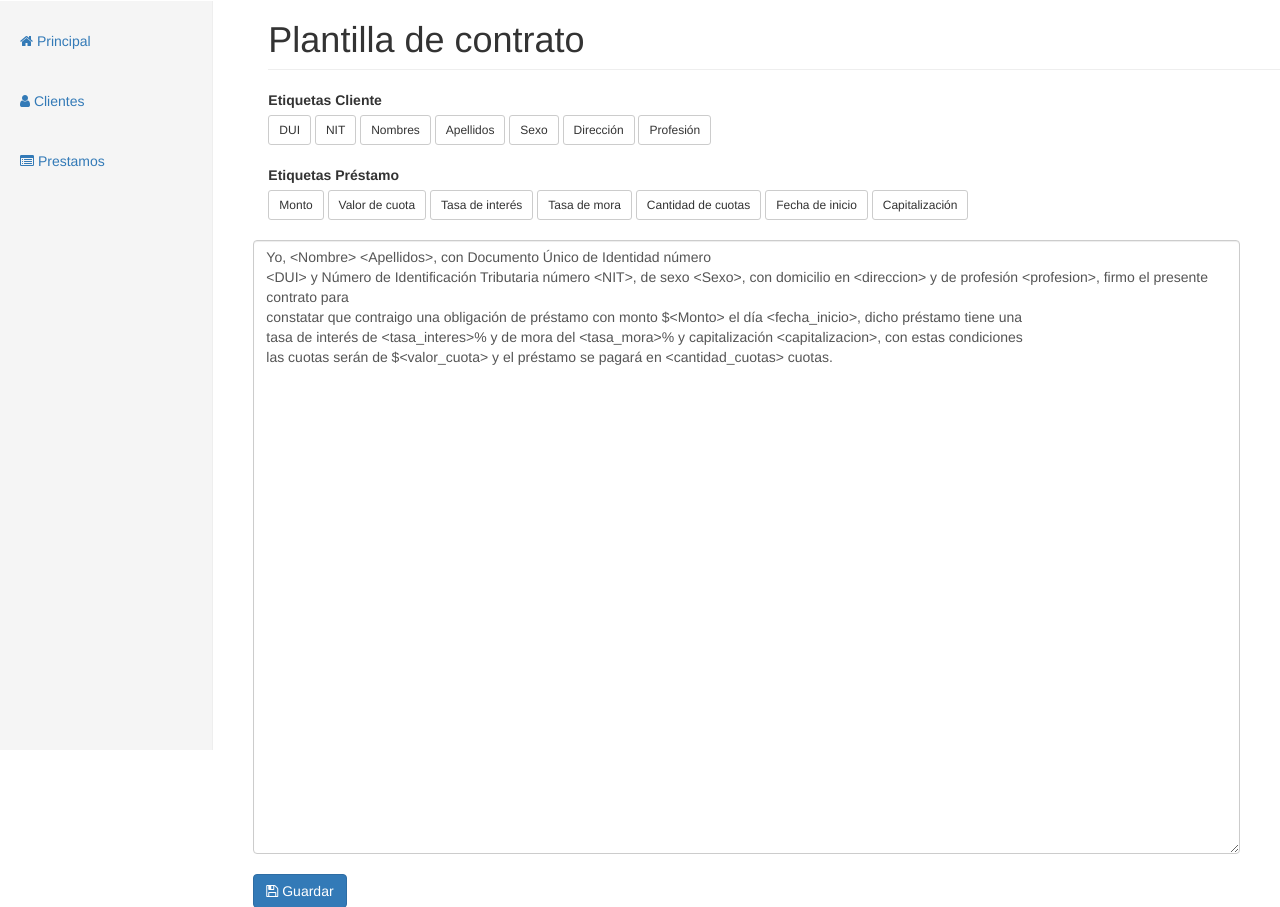
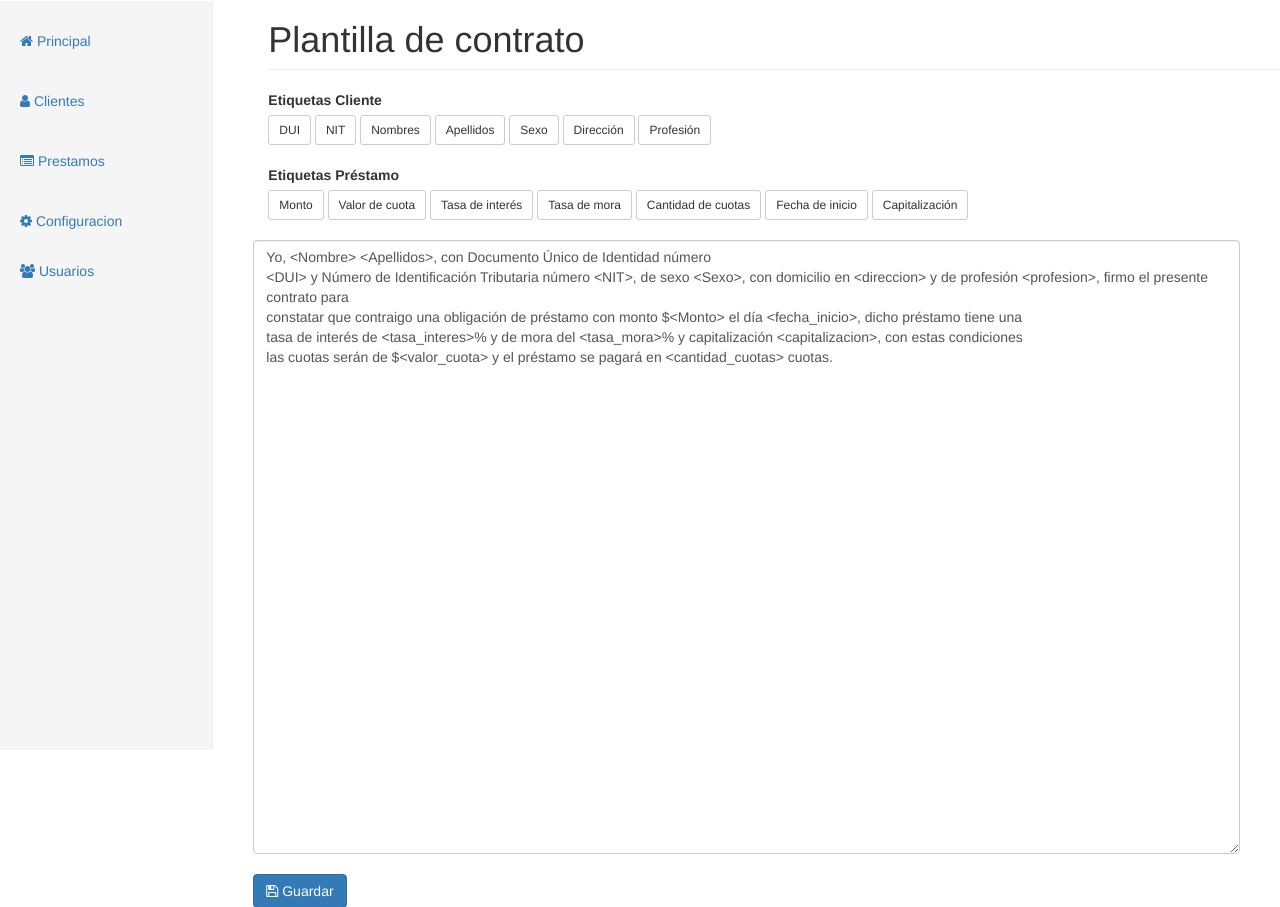
Before and after one commit to hopechan/sisPrestamo3, a PHP site: page /modificarPlantillaContrato.php in a window 1280 px wide; the page is wider, and only the part inside the window is pictured. Shown: the part 50-957 px from the top of that part. Run offline with PHP 8.4, Linux system fonts and the light colour scheme; the visitor is signed in with stand-in values (Sample User, id 1).

Commit message:
vista diferente para usuario standar o admin

```diff
--- a/modificarPlantillaContrato.php
+++ b/modificarPlantillaContrato.php
@@ -40,6 +40,19 @@
                                <a href="webPrestamos.php" class="w3-bar-item w3-button"><i class="fa fa-list-alt"></i> Prestamos</a>
                            </li>
                        </ul>
+                       <?php if ($_SESSION['rol'] == "A") {
+                         echo '<ul class="nav nav-sidebar">
+                           <li>
+                             <a href="webParametros.php" class="w3 bar-item w3-button"><i class="fa fa-cog"></i> Configuracion </a>
+                           </li>
+                         </ul>
+                         <ul class="nav nav-sidebar>"
+                           <li>
+                           <a href="webUsers.php" class="w3 bar-item w3-button"><i class="fa fa-users"></i> Usuarios </a>
+                           </li>
+                           </ul>';
+                       }
+                       ?>
                    </div>
 
                    <div class="col-sm-9 col-sm-offset-3 col-md-10 col-md-offset-2 main">
```
